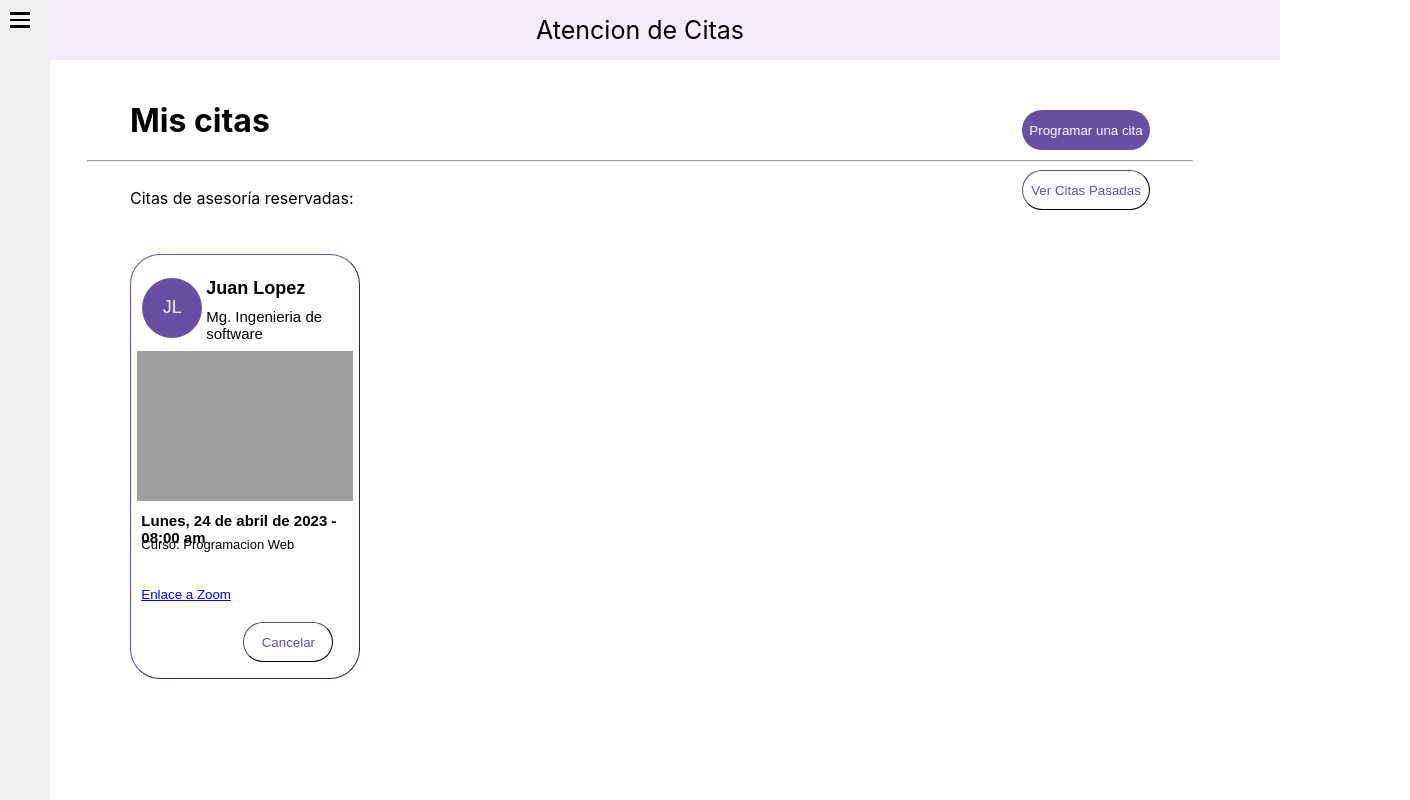
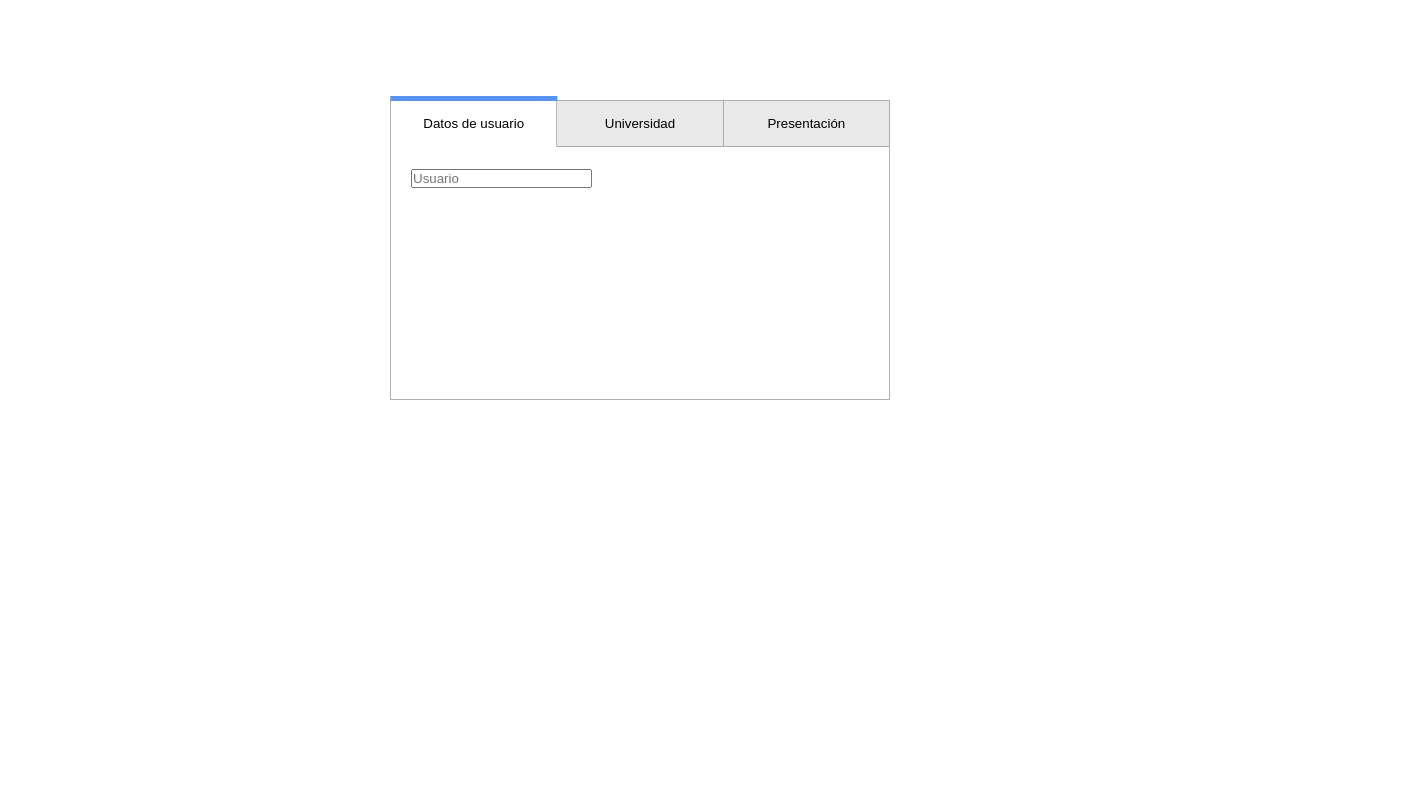
Before and after one commit to NXHM/Trabajo-Integrador-PrograWeb, a React (Create React App) app: page / in a window 1280 px wide. Shown: the whole page, 1410 px wide, since content can reach past the window. Built offline with nearby package versions, Linux system fonts and the light colour scheme; grey boxes are pictures that could not be loaded.

Commit message:
Cambios 25/05

```diff
--- a/src/front-end/pages/miperfil/Ingreso.jsx
+++ b/src/front-end/pages/miperfil/Ingreso.jsx
@@ -1,15 +1,10 @@
-
-
 const Ingreso = (props) =>{
     return (
       <div>
-
         <label className={props.lname}>{props.name}</label><br/>
         <input className={props.iname} type={props.tipo? 'text':'password'}></input>
       </div>
     );
   }
 
-
-
 export default Ingreso;
--- a/src/front-end/pages/miperfil/Pagina3.css
+++ b/src/front-end/pages/miperfil/Pagina3.css
@@ -16,10 +16,6 @@
     display: inline-block;
 
 }
-
-
-
-
 
 .Titulos #boton1{
     border-color: blueviolet;
--- /dev/null
+++ b/src/front-end/pages/miperfil/cambioContrasena/cambioContrasena.css
@@ -0,0 +1,90 @@
+*, ::before, ::after {
+  box-sizing: border-box;
+  margin: 0;
+  padding: 0;
+}
+
+body {
+  background: #fff;
+}
+
+.container {
+  display: flex;
+  flex-direction: column;
+  position: relative;
+  width: 500px;
+  height: 300px;
+  background: #f1f1f1;
+  margin: 100px auto 0;
+  word-break: break-all;
+  border: 1px solid rgba(0, 0, 0, 0.274);
+}
+
+.bloc-tabs {
+  display: flex;
+}
+.tabs {
+
+  padding: 15px;
+  text-align: center;
+  width: 50%;
+  background: rgba(128, 128, 128, 0.075);
+  cursor: pointer;
+  border-bottom: 1px solid rgba(0, 0, 0, 0.274);
+  box-sizing: content-box;
+  position: relative;
+  outline: none;
+}
+.tabs:not(:last-child){
+  border-right: 1px solid rgba(0, 0, 0, 0.274);
+}
+
+.active-tabs  {
+  background: white;
+  border-bottom: 1px solid transparent;
+}
+
+.active-tabs::before {
+  content: "";
+  display: block;
+  position: absolute;
+  top: -5px;
+  left: 50%;
+  transform: translateX(-50%);
+  width: calc(100% + 2px);
+  height: 5px;
+  background: rgb(88, 147, 241);
+}
+
+
+
+button {
+  border: none;
+
+}
+.content-tabs {
+  flex-grow : 1;
+}
+.content {
+  background: white;
+  padding: 20px;
+  width: 100%;
+  height: 100%;
+  display: none;
+}
+.content h2 {
+  padding: 0px 0 5px 0px;
+}
+.content hr {
+  width: 100px;
+  height: 2px;
+  background: #222;
+  margin-bottom: 5px;
+}
+.content p {
+  width: 100%;
+  height: 100%;
+}
+.active-content {
+  display: block;
+}
--- /dev/null
+++ b/src/front-end/pages/miperfil/cambioContrasena/cambioContrasena.js
@@ -0,0 +1,73 @@
+import { useState } from 'react';
+import './cambioContrasena.css';
+
+function CambioContrasena() {
+  const [toggleState, setToggleState] = useState(1);
+
+  const toggleTab = (index) => {
+    setToggleState(index);
+  };
+
+  return (
+    <div className="container">
+      <div className="bloc-tabs">
+        <button
+          className={toggleState === 1 ? "tabs active-tabs" : "tabs"}
+          onClick={() => toggleTab(1)}
+        >
+          Datos de usuario
+        </button>
+        <button
+          className={toggleState === 2 ? "tabs active-tabs" : "tabs"}
+          onClick={() => toggleTab(2)}
+        >
+          Universidad
+        </button>
+        <button
+          className={toggleState === 3 ? "tabs active-tabs" : "tabs"}
+          onClick={() => toggleTab(3)}
+        >
+          Presentación
+        </button>
+      </div>
+
+      <div className="content-tabs">
+        <div
+          className={toggleState === 1 ? "content  active-content" : "content"}
+        >
+          <input type = "text" value = "" placeholder = "Usuario"/>
+          <br/>
+
+        </div>
+
+        <div
+          className={toggleState === 2 ? "content  active-content" : "content"}
+        >
+          <h2>Content 2</h2>
+          <hr />
+          <p>
+            Lorem ipsum dolor sit amet consectetur adipisicing elit. Sapiente
+            voluptatum qui adipisci.
+          </p>
+        </div>
+
+        <div
+          className={toggleState === 3 ? "content  active-content" : "content"}
+        >
+          <h2>Content 3</h2>
+          <hr />
+          <p>
+            Lorem ipsum dolor sit amet, consectetur adipisicing elit. Eos sed
+            nostrum rerum laudantium totam unde adipisci incidunt modi alias!
+            Accusamus in quia odit aspernatur provident et ad vel distinctio
+            recusandae totam quidem repudiandae omnis veritatis nostrum
+            laboriosam architecto optio rem, dignissimos voluptatum beatae
+            aperiam voluptatem atque. Beatae rerum dolores sunt.
+          </p>
+        </div>
+      </div>
+    </div>
+  );
+}
+
+export default CambioContrasena;
--- a/src/index.js
+++ b/src/index.js
@@ -3,12 +3,12 @@ import ReactDOM from 'react-dom/client';
 import './index.css';
 //import App from './App';
 import reportWebVitals from './reportWebVitals';
-import App from './front-end/pages/citas/AlumnoCitasPasadas.js';
+import CambioContrasena from './front-end/pages/miperfil/cambioContrasena/cambioContrasena.js';
 
 const root = ReactDOM.createRoot(document.getElementById('root'));
 root.render(
   <React.StrictMode>
-    <App />
+    <CambioContrasena />
   </React.StrictMode>
 );
 
```
Also changed, not shown: src/front-end/pages/perfil/perfil.css (deleted), src/front-end/pages/perfil/perfil.js (deleted).
